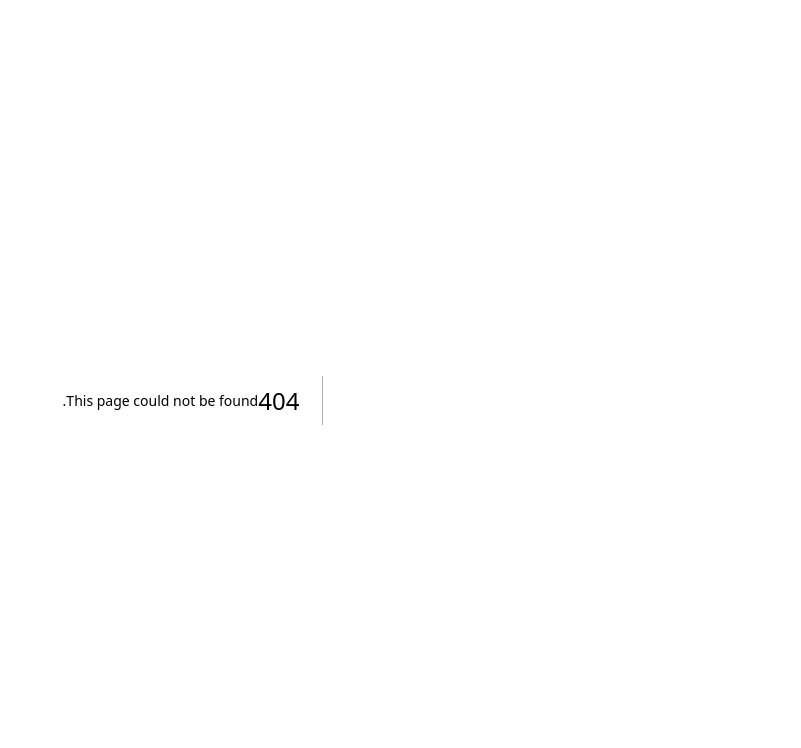
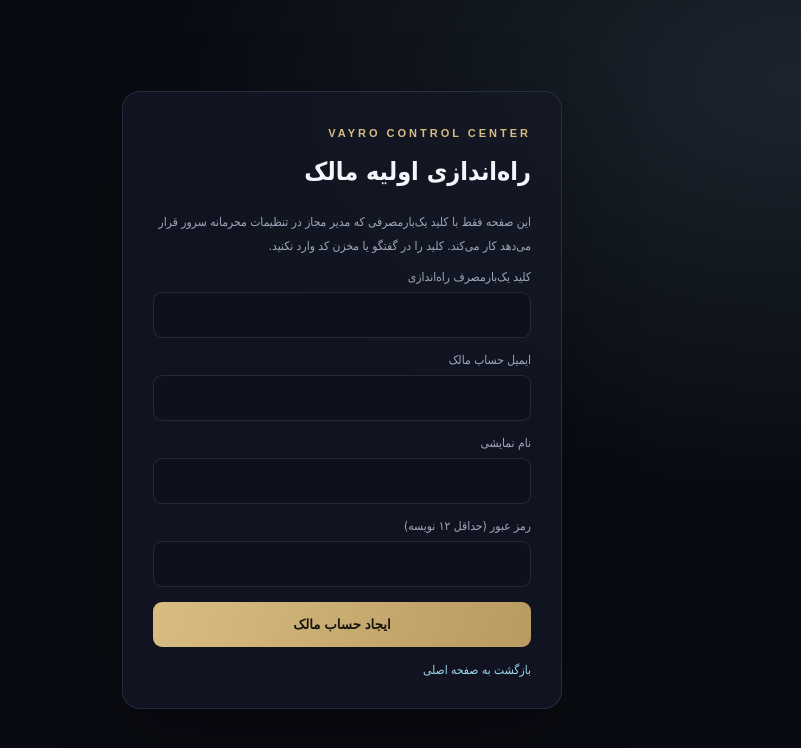
Before and after one commit to gavad54/zelmira-one-, a Next.js app: page /owner/setup in a window 1280 px wide. Before the commit this address had no page. Shown: the top 748 px of the page, without its empty margins (479-1280 px from the left). Built offline with nearby package versions, Linux system fonts and the light colour scheme.

Commit message:
Add protected initial owner setup screen

```diff
--- /dev/null
+++ b/src/app/owner/setup/page.tsx
@@ -0,0 +1,32 @@
+"use client";
+import {FormEvent,useState} from "react";
+export default function OwnerSetupPage(){
+ const [bootstrapToken,setBootstrapToken]=useState("");
+ const [email,setEmail]=useState("");
+ const [displayName,setDisplayName]=useState("");
+ const [password,setPassword]=useState("");
+ const [message,setMessage]=useState("");
+ const [busy,setBusy]=useState(false);
+ async function submit(event:FormEvent<HTMLFormElement>){
+  event.preventDefault();setBusy(true);setMessage("");
+  try{
+   const response=await fetch("/api/owner/bootstrap",{method:"POST",headers:{"Content-Type":"application/json"},body:JSON.stringify({bootstrapToken,email,displayName,password})});
+   const data=await response.json();
+   if(!response.ok){
+    const errors:Record<string,string>={bootstrap_unavailable:"راه‌اندازی اولیه مجاز نیست؛ کلید یک‌بارمصرف در تنظیمات امن سرور وجود ندارد یا معتبر نیست.",bootstrap_already_used:"حساب مالک قبلاً ساخته شده است.",try_again_later:"تعداد تلاش‌ها زیاد است؛ بعداً دوباره تلاش کنید."};
+    throw new Error(errors[data.error]??"ساخت حساب مالک انجام نشد. تنظیمات سرور را بررسی کنید.");
+   }
+   setBootstrapToken("");setPassword("");
+   setMessage("حساب مالک ایجاد شد و نشست امن برقرار شد. اکنون وارد پنل مدیریت ایمیل شوید.");
+   window.location.assign("/owner/email-settings");
+  }catch(error){setMessage(error instanceof Error?error.message:"راه‌اندازی انجام نشد.");}
+  finally{setBusy(false);}
+ }
+ return <main className="auth-page" dir="rtl"><section className="auth-panel"><span>VAYRO CONTROL CENTER</span><h1>راه‌اندازی اولیه مالک</h1><p>این صفحه فقط با کلید یک‌بارمصرفی که مدیر مجاز در تنظیمات محرمانه سرور قرار می‌دهد کار می‌کند. کلید را در گفتگو یا مخزن کد وارد نکنید.</p><form onSubmit={submit}>
+ <label>کلید یک‌بارمصرف راه‌اندازی<input type="password" required minLength={32} maxLength={512} autoComplete="off" value={bootstrapToken} onChange={e=>setBootstrapToken(e.target.value)}/></label>
+ <label>ایمیل حساب مالک<input type="email" required maxLength={254} autoComplete="email" value={email} onChange={e=>setEmail(e.target.value)}/></label>
+ <label>نام نمایشی<input required minLength={2} maxLength={80} value={displayName} onChange={e=>setDisplayName(e.target.value)}/></label>
+ <label>رمز عبور (حداقل ۱۲ نویسه)<input type="password" required minLength={12} maxLength={128} autoComplete="new-password" value={password} onChange={e=>setPassword(e.target.value)}/></label>
+ <button disabled={busy}>{busy?"در حال راه‌اندازی...":"ایجاد حساب مالک"}</button>
+ </form><p role="status">{message}</p><a href="/">بازگشت به صفحه اصلی</a></section></main>;
+}
```
